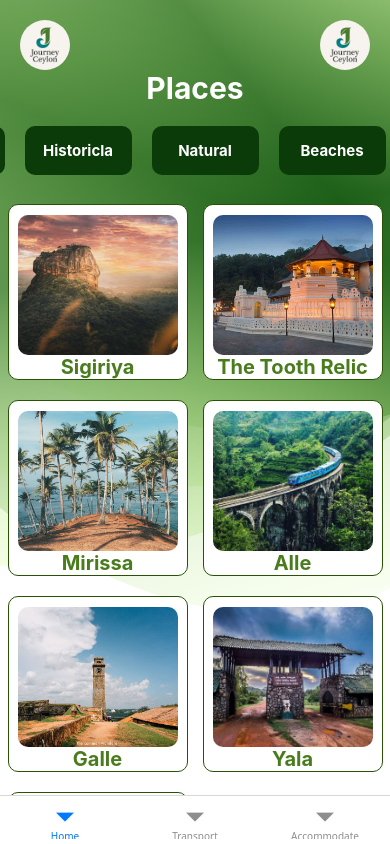
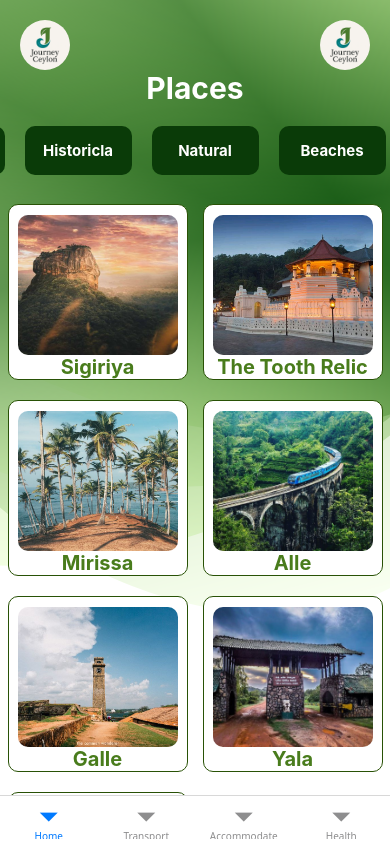
Before and after one commit to Avishka-kavishan/Travel_APP, a React Native app: screen /HomeTab in a window 390 px wide. Built offline with nearby package versions, Linux system fonts and the light colour scheme.

Commit message:
add bottom navigation to health page

```diff
--- a/src/screen/HomeTab.tsx
+++ b/src/screen/HomeTab.tsx
@@ -21,6 +21,7 @@ import { NavigationContainer } from '@react-navigation/native';
 import Home from './Home';
 import Transport from './Transport';
 import Accommodation from './Accommodation';
+import Health from './Health';
 
 
 function HomeScreen({ navigation }:any) {
@@ -68,6 +69,7 @@ export default function HomeTab() {
         <Tab.Screen name="Home" component={Home}  />
         <Tab.Screen name="Transport" component={Transport} />
         <Tab.Screen name="Accommodate" component={Accommodation} />
+        <Tab.Screen name="Health" component={Health} />
       </Tab.Navigator>
 
   );
```
